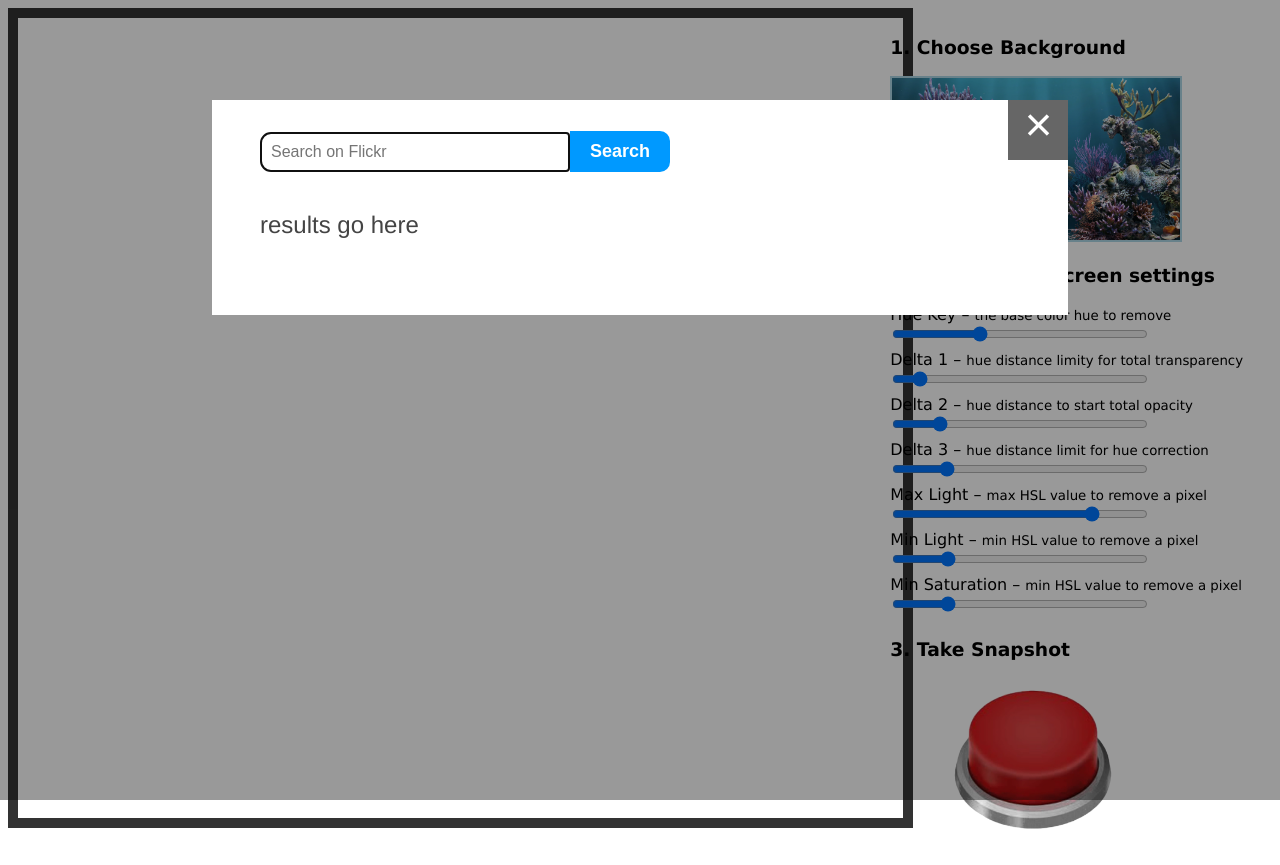
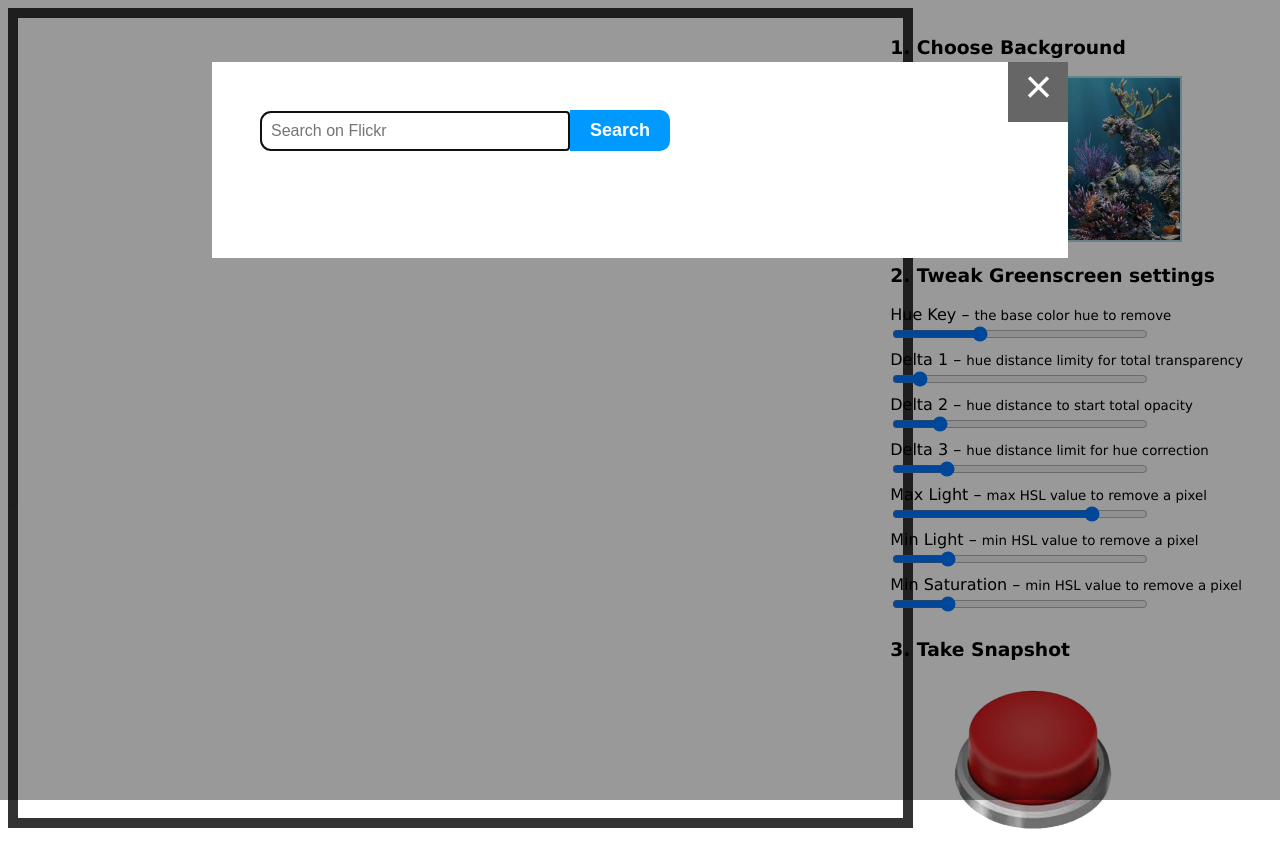
Before and after one commit to haimich/photobooth, a website: page static/index.html in a window 1280 px wide. Both pictures are taken after a click on the picture 1036 px from the left and 159 px from the top of the page. Drawn offline with Linux system fonts and the light colour scheme.

Commit message:
change dialog works

```diff
--- a/app.js
+++ b/app.js
@@ -5,6 +5,7 @@ var express = require('express');
 var app = express();
 app.use(express.static('static'));
 
+/* Flickr Search */
 app.get('/search', function (req, res) {
   var term = req.query.term || '';
 
@@ -13,9 +14,7 @@ app.get('/search', function (req, res) {
   } else {
     try {
       var dataReceived = function (data) { res.write(data); };
-      var end          = function() {
-        res.end();
-      };
+      var end = function() { res.end(); };
 
       search(term, dataReceived, end);
     } catch (error) {
--- a/search.js
+++ b/search.js
@@ -4,7 +4,7 @@ var https = require('https');
 var config = config.readConfig();
 
 module.exports = function(term, dataReceived, end) {
-  var url = config.flickr.url + "?method=flickr.photos.search&api_key=" + config.flickr.api_key + "&text=" + term + "&format=json&nojsoncallback=1&perpage=10";
+  var url = config.flickr.url + "?method=flickr.photos.search&api_key=" + config.flickr.api_key + "&text=" + term + "&format=json&nojsoncallback=1&per_page=20";
 
   var req = https.get(url, function(res) {
     if (res.statusCode !== 200) {
--- a/static/css/style.css
+++ b/static/css/style.css
@@ -60,10 +60,10 @@ aside {
 
 .vex.vex-theme-flat-attack .vex-content {
   width: 856px;
+  top: -38px;
 }
 
 #search-box {
-  margin-top: 20px;
   border: 1px solid #aaa;
   padding: 10px;
   font-size: 16px;
@@ -92,3 +92,7 @@ aside {
   margin-top: 35px;
   width: 755px;
 }
+
+#imageResults img {
+  cursor: pointer;
+}
--- a/static/js/dialog.js
+++ b/static/js/dialog.js
@@ -2,16 +2,21 @@
   vex.defaultOptions.className = 'vex-theme-flat-attack';
   var dialogBtn = document.querySelector('#bg-img');
 
-  var $el = '<form id="imageSearchForm" action="/search" style="display:inline;" method="get"><input id="search-box" name="q" size="40" type="text" placeholder="Search on Flickr"/><input id="search-btn" value="Search" type="submit"/></form><div id="imageResults">results go here</div>';
+  var html = '<form id="imageSearchForm" action="/search" style="display:inline;" method="get"><input id="search-box" name="q" size="40" type="text" placeholder="Search on Flickr" autofocus/><input id="search-btn" value="Search" type="submit"/></form><div id="imageResults"></div>';
 
   dialogBtn.addEventListener('click', function() {
-    vex.dialog.open({
+    vex.open({
       message: null,
-      content: '<div>Content</div>',
       showCloseButton: true,
       buttons: [],
       afterOpen: function($vexContent) {
-        $vexContent.append($el);
+        addContent($vexContent);
+      }
+    });
+  });
+
+  function addContent($vexContent) {
+    $vexContent.append(html);
     var form = document.querySelector('#imageSearchForm');
     var input = document.querySelector('#search-box');
     var imageResults = document.querySelector('#imageResults');
@@ -19,8 +24,6 @@
     form.addEventListener('submit', function(evt) {
       evt.preventDefault();
       var term = input.value;
-
-          fetchPhotos(term);
 
       fetchPhotos(term)
         .then(function (photos) {
@@ -30,10 +33,13 @@
           imageResults.innerHTML = '';
           imageResults.appendChild(tmpElement);
         });
+    });
+
+    imageResults.addEventListener('click', function(evt) {
+      console.log(evt.target);
+      vex.close();
     })
   }
-    });
-  });
 
   function fetchPhotos(term) {
     var url = "/search?term=" + term;
```
Lines whose indentation alone changed are shown as unchanged.
